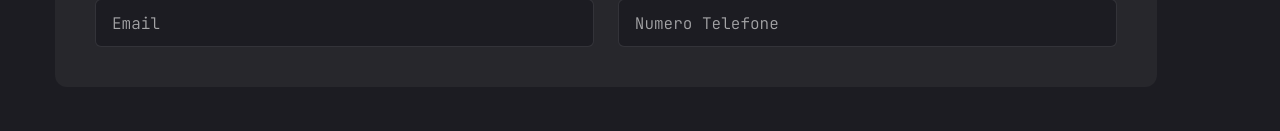
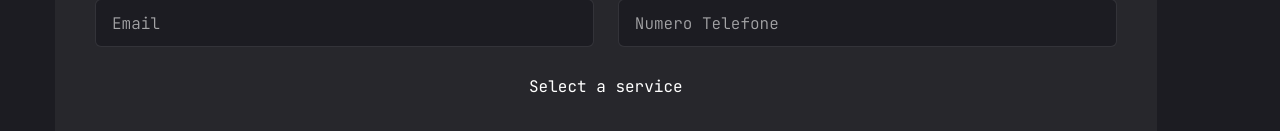
Before and after one commit to Andrei-MZ/Portfolio-Andrei, a Next.js app: page /contato in a window 1280 px wide. Shown: the part 461-592 px from the top of the page. Built offline with nearby package versions, Linux system fonts and the light colour scheme.

Commit message:
quase la

```diff
--- a/src/app/contato/page.tsx
+++ b/src/app/contato/page.tsx
@@ -58,6 +58,20 @@ const Contato = () => {
             <Input type="email" placeholder="Email"/>
             <Input type="phone" placeholder="Numero Telefone"/>
           </div>
+          {/* select */}
+          <Select>
+            <SelectTrigger className="w-full">
+              <SelectValue placeholder="Select a service" />
+              </SelectTrigger>
+              <SelectContent>
+                <SelectGroup>
+                  <SelectLabel>Select a service</SelectLabel>
+                  <SelectItem value="est">Web Development</SelectItem>
+                  <SelectItem value="est">Web Development</SelectItem>
+                  <SelectItem value="est">Web Development</SelectItem>
+                </SelectGroup>
+              </SelectContent>
+          </Select>
           </form>
       </div>
       {/* info */}
```
